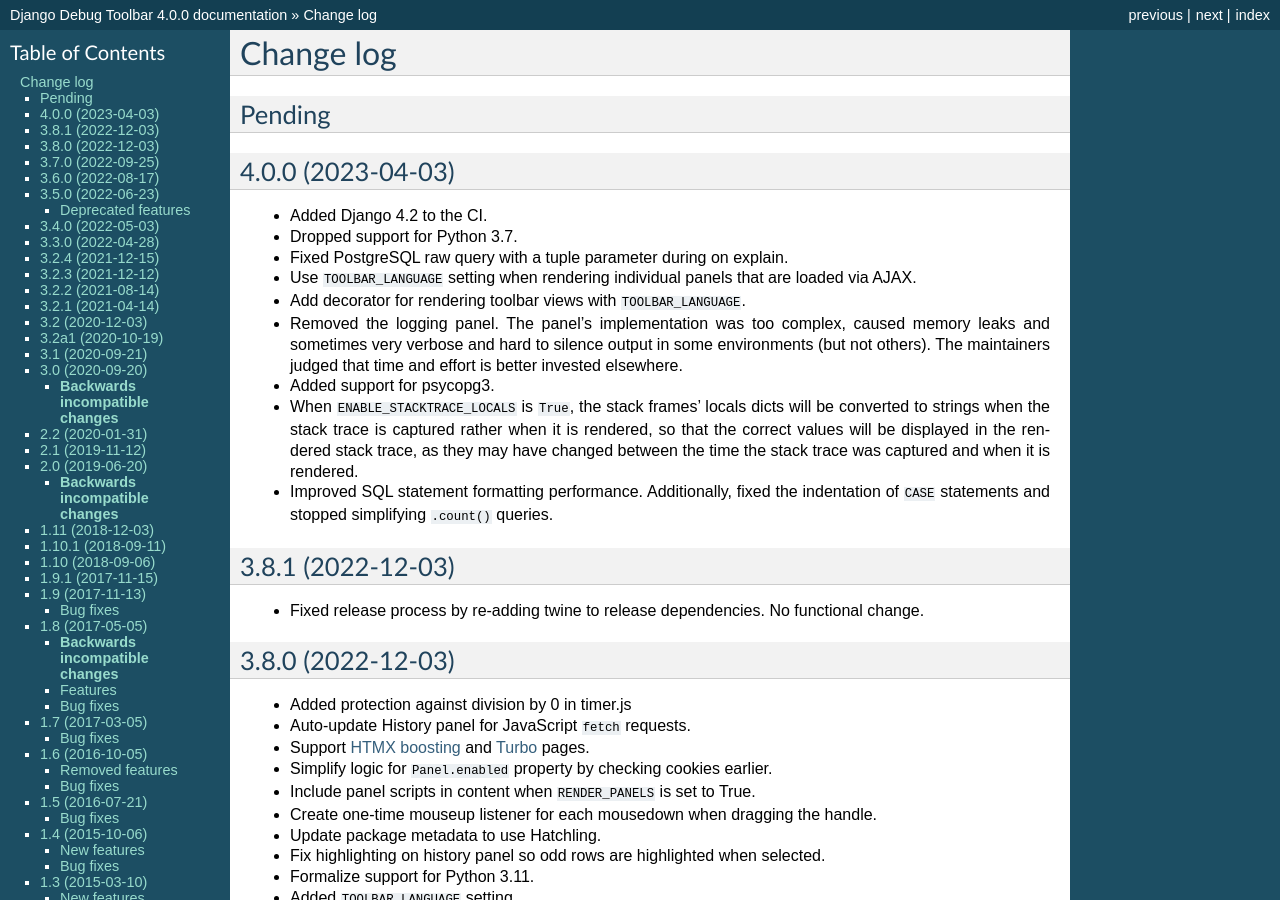
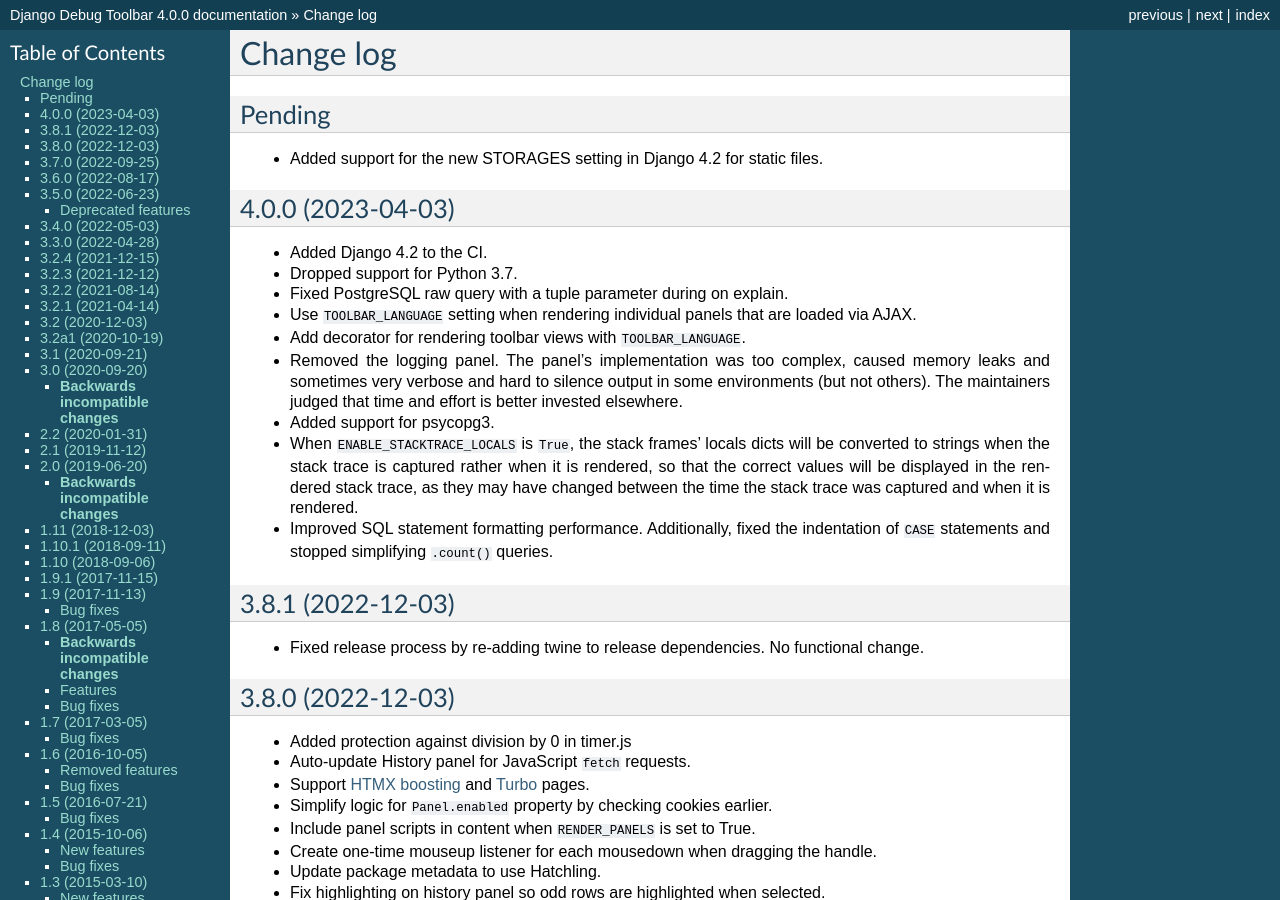
Before and after one commit to jazzband/django-debug-toolbar, a Sphinx documentation site: the page built from docs/changes.rst, in a window 1280 px wide and 900 px high. Built offline with Sphinx 7.4.7, drawn with Linux system fonts in a browser that asks for light colours.

Commit message:
Use the new STORAGES setting in Django 4.2
Use the new STORAGES setting in Django 4.2

In Django 4.2 the django.core.files.storage.get_storage_class() function
is deprecated as well as the STATICFILES_STORAGE setting in favor of
STORAGES["staticfiles"].

Use django.core.files.storage.storages to get the configured storage
class for static files instead.

For Django versions prior to 4.2 keep using the
django.core.files.storage.get_storage_class() function for backwards
compatibility.

Fixes #1758

```diff
--- a/docs/changes.rst
+++ b/docs/changes.rst
@@ -3,6 +3,8 @@
 
 Pending
 -------
+
+* Added support for the new STORAGES setting in Django 4.2 for static files.
 
 4.0.0 (2023-04-03)
 ------------------
```
